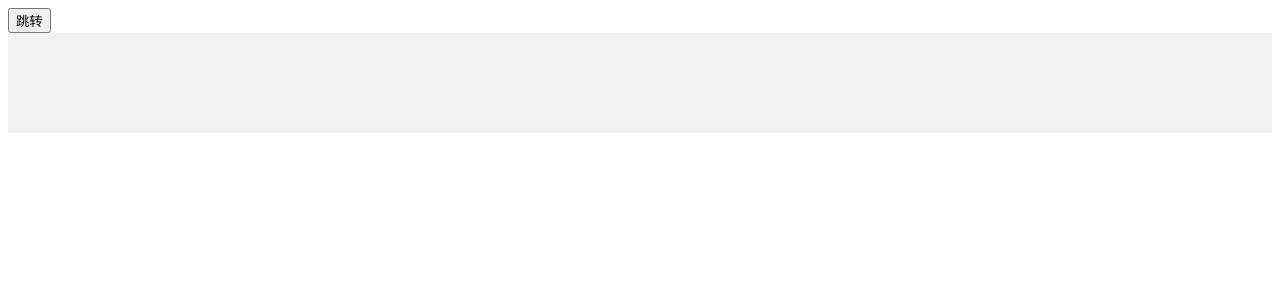
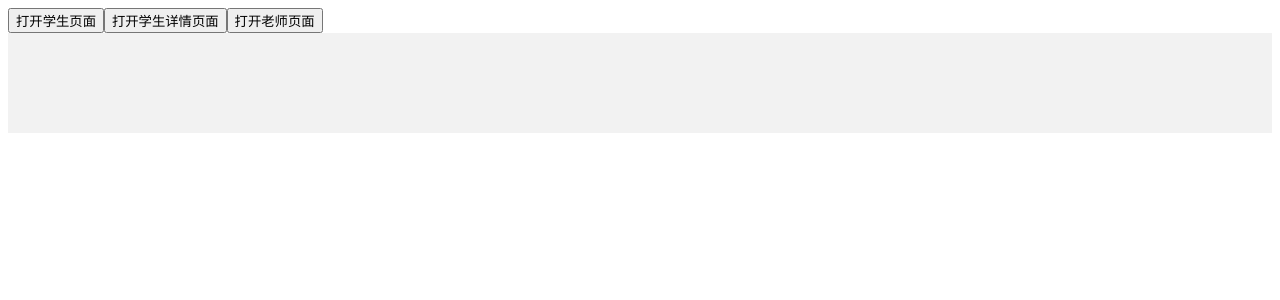
Before and after one commit to martSforever/test-router, a Vue app: page / in a window 1280 px wide. Shown: the top 300 px of the page. Built offline with nearby package versions, Linux system fonts and the light colour scheme.

Commit message:
complete router pass param

```diff
--- a/src/App.vue
+++ b/src/App.vue
@@ -1,10 +1,19 @@
 <template>
     <div id="app">
         <div class="header">
-            <button @click="go">跳转</button>
+            <button @click="$lv.go('/student/student',{name:'hello world'})">打开学生页面</button>
+            <button @click="$lv.go('/student/student-detail')">打开学生详情页面</button>
+            <button @click="$lv.go('/teacher/teacher')">打开老师页面</button>
         </div>
         <div class="page">
+
+            <!--页面不缓存（路由跳转之后会销毁页面vue实例，重新跳转回此路由会重新初始化页面）-->
             <router-view></router-view>
+
+            <!--页面缓存（路由跳转，切换回来的时候页面仍然没有变化）-->
+            <!--<keep-alive>
+                <router-view></router-view>
+            </keep-alive>-->
         </div>
     </div>
 </template>
@@ -17,14 +26,6 @@
         components: {
             HelloWorld
         },
-        mounted() {
-
-        },
-        methods: {
-            go() {
-                this.$lv.go('/student/student')
-            },
-        }
     }
 </script>
 
--- a/src/main.js
+++ b/src/main.js
@@ -9,16 +9,25 @@ Vue.config.productionTip = false
 
 Vue.prototype.$lv = {
     $router: router,
-    go(path, param) {
-        import('src/page' + path + '-page.vue').then(module => {
-            this.$router.options.routes.push({
-                name: path,
-                path: path,
-                component: module.default
+    go(path, query) {
+        /*路由跳转*/
+        const next = () => this.$router.push({path, query})
+        if (this.$router.options.routes.some(route => route.name === path)) {
+            next()
+        } else {
+            /*页面分开打包，按需加载*/
+            import('src/page' + path + '-page.vue').then(module => {
+                const route = {
+                    name: path,
+                    path: path,
+                    component: module.default
+                }
+                /*添加路由信息*/
+                this.$router.options.routes.push(route)
+                this.$router.addRoutes([route])
+                next()
             })
-            this.$router.addRoutes(this.$router.options.routes)
-        })
-        this.$router.push(path, param)
+        }
     },
     back() {
         window.history.back()
--- a/src/page/teacher/teacher-page.vue
+++ b/src/page/teacher/teacher-page.vue
@@ -1,6 +1,6 @@
 <template>
     <div class="teacher-page">
-        teacher-page
+        老师主页
     </div>
 </template>
 
```
Also changed, not shown: src/page/student/student-detail-page.vue (added, +15 -0 lines), src/page/student/student-page.vue (+13 -2 lines).
